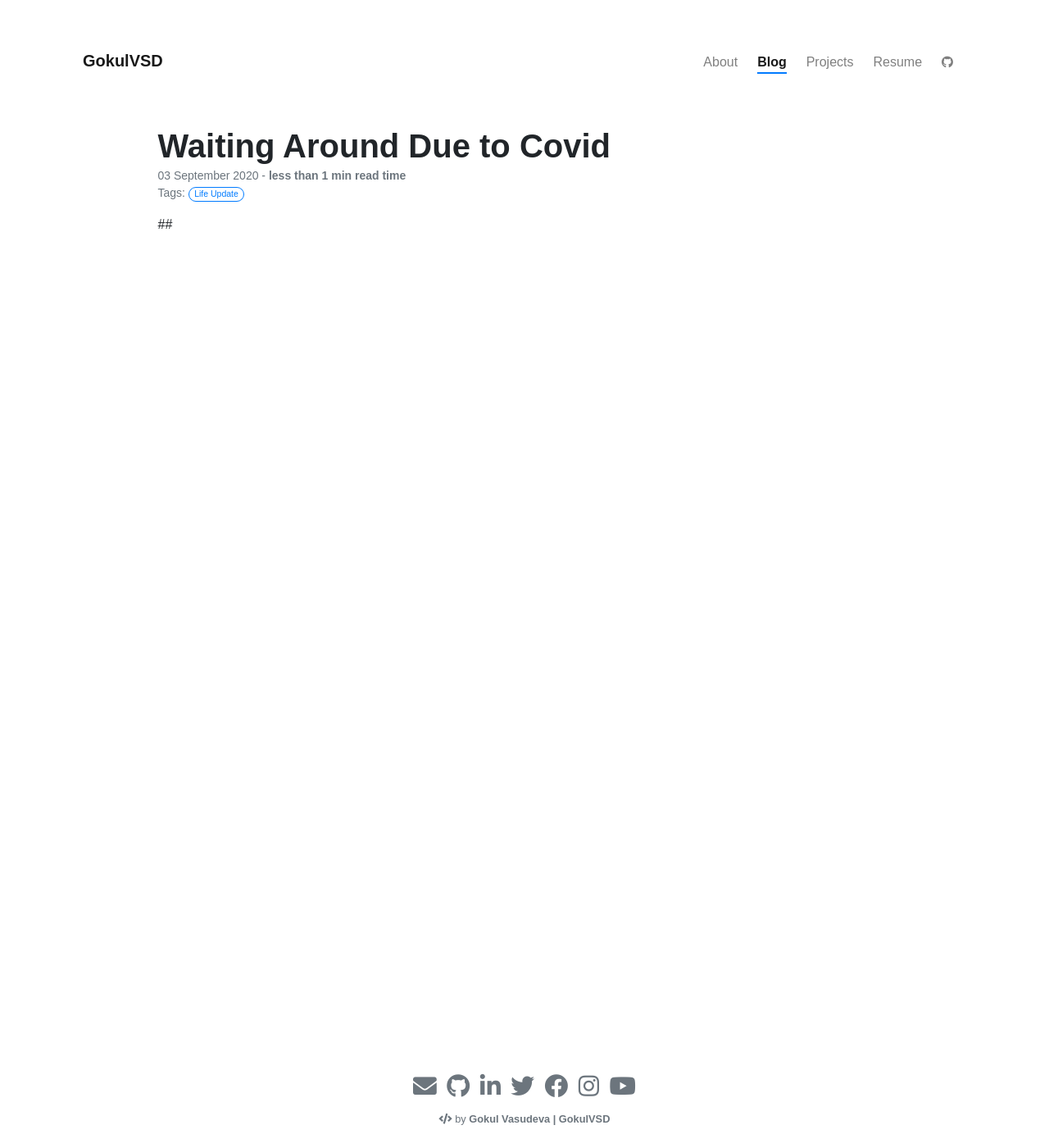
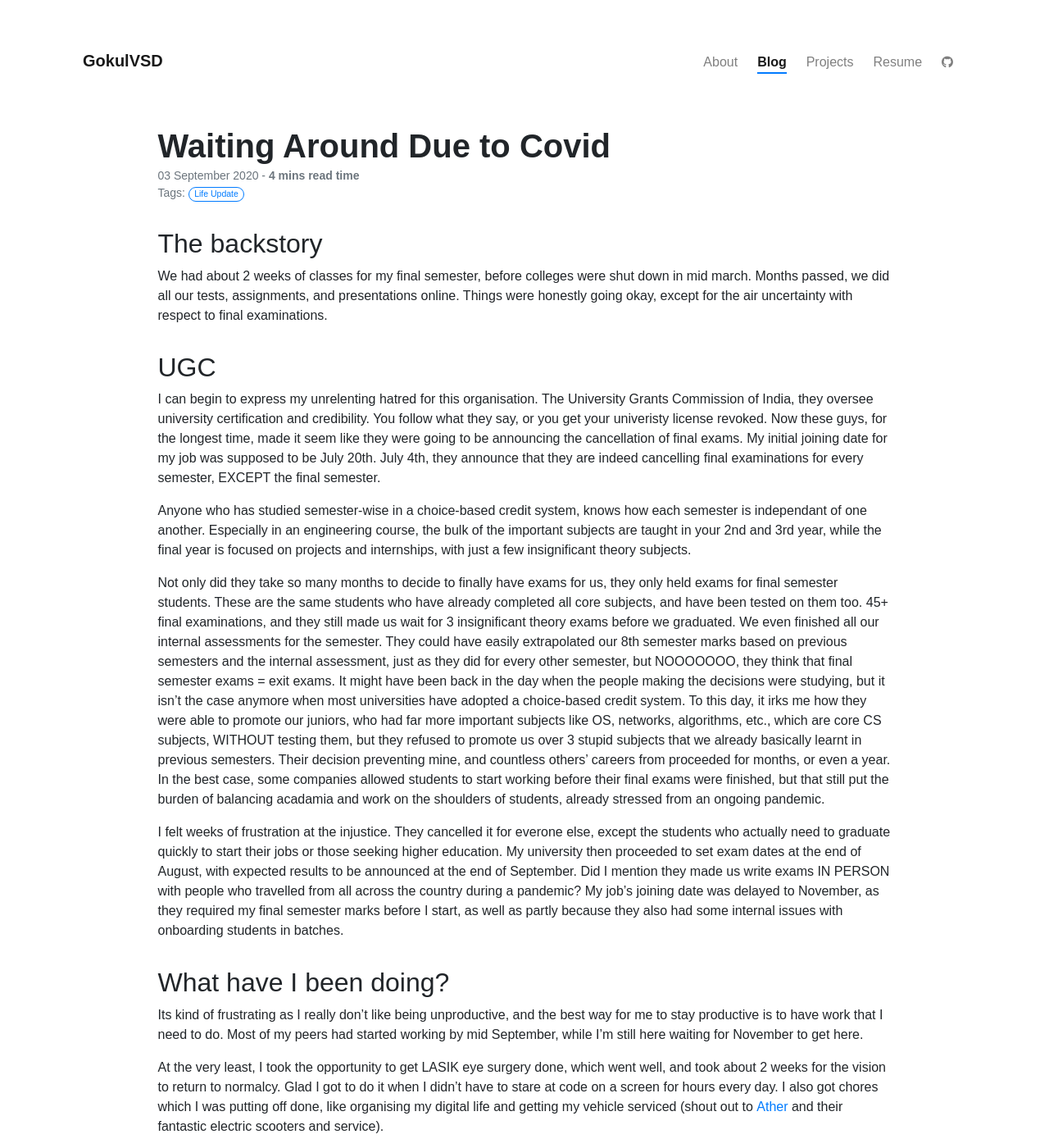
Before and after one commit to GokulVSD/gokulvsd.github.io, a Jekyll site: the page built from _posts/2020-09-03-waiting-around-due-to-covid.md, in a window 1280 px wide and 1400 px high. Shown: the whole window at 82% size. Built offline with Jekyll 4.4.1, drawn with Linux system fonts in a browser that asks for light colours; nearby versions of some CDN libraries; some web fonts are replaced; our own code applies the rules of GitHub Pages for plain Markdown files; library files that are not in the unit come from our copies; some of the changed text lies outside the part shown.

Commit message:
Finished some more blog posts, and started working on new ones

```diff
--- a/_data/resume.yml
+++ b/_data/resume.yml
@@ -50,16 +50,18 @@ data:
   projects:
     title: Selected Projects & Contributions
     text: |
-        - [**Open Source**](https://github.com/GokulVSD): Will fill later.
         - [**Crypticket**](https://gokulvsd.github.io/Crypticket): A fully offline-capable cryptographic ticket and password generation and management platform, built as a responsive Progressive Web App (PWA) using React, utilising EdDSA elliptic curve cryptography.
         - [**MonoDAC**](https://github.com/GokulVSD/MonoDAC): Monocular Depth Estimation via a Fully Convolutional Deep Neural Network, utilising Atrous Convolutions, with 3D Point Cloud Visualisation.
         - [**Wuasta**](https://github.com/GokulVSD/Wuasta): A predictive Alarm Assistant which pragmatically wakes you up at just the right time, taking into account real-time traffic conditions.
+        - [**Open Source**](https://github.com/GokulVSD): Will fill later.
+        - [**Technical Blog**](https://gokulvsd.github.io): Will fill later.
+
 
 
   skills:
     title: Programming Skills
     text: |
-        - **Languages**: C, C++, Java, JavaScript, Python
+        - **Languages**: C, C++, Go, Java, JavaScript, Python
         - **Web Dev**: React, Bootstrap, PHP, NodeJS, jQuery, Flask, Spark Java
         - **Data Science**: Keras, TensorFlow, NumPy, OpenCV
         - **Database**: MySQL
--- a/_posts/2020-09-03-waiting-around-due-to-covid.md
+++ b/_posts/2020-09-03-waiting-around-due-to-covid.md
@@ -6,4 +6,35 @@ color: success
 description: I try to explain current situation I'm in, and the things that led up to it.
 ---
 
-##
+## The backstory
+
+We had about 2 weeks of classes for my final semester, before colleges were shut down in mid march. Months passed, we did all our tests, assignments, and presentations online.
+Things were honestly going okay, except for the air uncertainty with respect to final examinations.
+
+## UGC
+
+I can begin to express my unrelenting hatred for this organisation. The University Grants Commission of India, they oversee university certification and credibility. You follow what they say,
+or you get your univeristy license revoked.
+Now these guys, for the longest time, made it seem like they were going to be announcing the cancellation of final exams. My initial joining date for my job was supposed to be July 20th.
+July 4th, they announce that they are indeed cancelling final examinations for every semester, EXCEPT the final semester.
+
+Anyone who has studied semester-wise in a choice-based credit system, knows how each semester is independant of one another. Especially in an engineering course, the bulk of the important subjects are taught
+in your 2nd and 3rd year, while the final year is focused on projects and internships, with just a few insignificant theory subjects.
+
+Not only did they take so many months to decide to finally have exams for us, they only held exams for final semester students. These are the same students who have already completed all core subjects, and
+have been tested on them too. 45+ final examinations, and they still made us wait for 3 insignificant theory exams before we graduated. We even finished all our internal assessments for the semester. They could have easily extrapolated our 8th semester marks based on previous semesters and the internal assessment, just as they did for every other semester, but NOOOOOOO, they think that final semester exams = exit exams. It might
+have been back in the day when the people making the decisions were studying, but it isn't the case anymore when most universities have adopted a choice-based credit system. To this day, it irks me how they were able to promote our juniors, who had far more important subjects like OS, networks, algorithms, etc., which are core CS subjects, WITHOUT testing them, but they refused to promote us over 3 stupid subjects that we already basically learnt in previous semesters. Their decision preventing mine, and countless others' careers from proceeded for months, or even a year. In the best case, some companies allowed students to start working before their final exams were finished, but that still put the burden of balancing acadamia and work on the shoulders of students, already stressed from an ongoing pandemic.
+
+I felt weeks of frustration at the injustice. They cancelled it for everone else, except the students who actually need to graduate quickly to start their jobs or those seeking higher education. My university then proceeded to set exam dates at the end of August, with expected results to be announced at the end of September. Did I mention they made us write exams IN PERSON with people who travelled from all across the country during a pandemic?
+My job's joining date was delayed to November, as they required my final semester marks before I start, as well as partly because they also had some internal issues with onboarding students in batches.
+
+## What have I been doing?
+
+Its kind of frustrating as I really don't like being unproductive, and the best way for me to stay productive is to have work that I need to do. Most of my peers had started working by mid September, while
+I'm still here waiting for November to get here.
+
+At the very least, I took the opportunity to get LASIK eye surgery done, which went well, and took about 2 weeks for the vision to return to normalcy. Glad I got to do it when I didn't have to stare at
+code on a screen for hours every day. I also got chores which I was putting off done, like organising my digital life and getting my vehicle serviced (shout out to [Ather](https://www.atherenergy.com/) and their
+fantastic electric scooters and service).
+
+I've now started to better myself technically, I looked into some projects I could start working on, and some tools and tech I could start learning to use. Hopefully I get some good work done before I start my job.
```
Also changed, not shown: _posts/2020-09-15-i-finally-set-up-a-personal-website.md (renamed from _posts/2020-09-15-i-cannot-believe-how-fast-i-was-able-to-set-this-website-up.md, +1 -1 lines), _posts/2020-09-22-go-a-better-java.md (added, +31 -0 lines).
